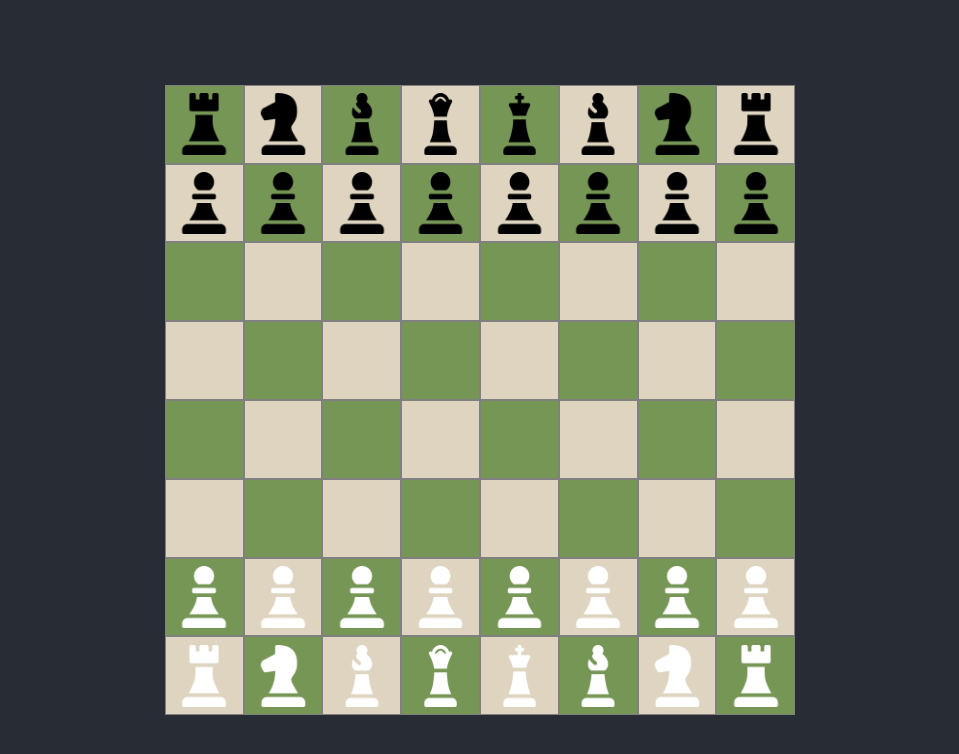
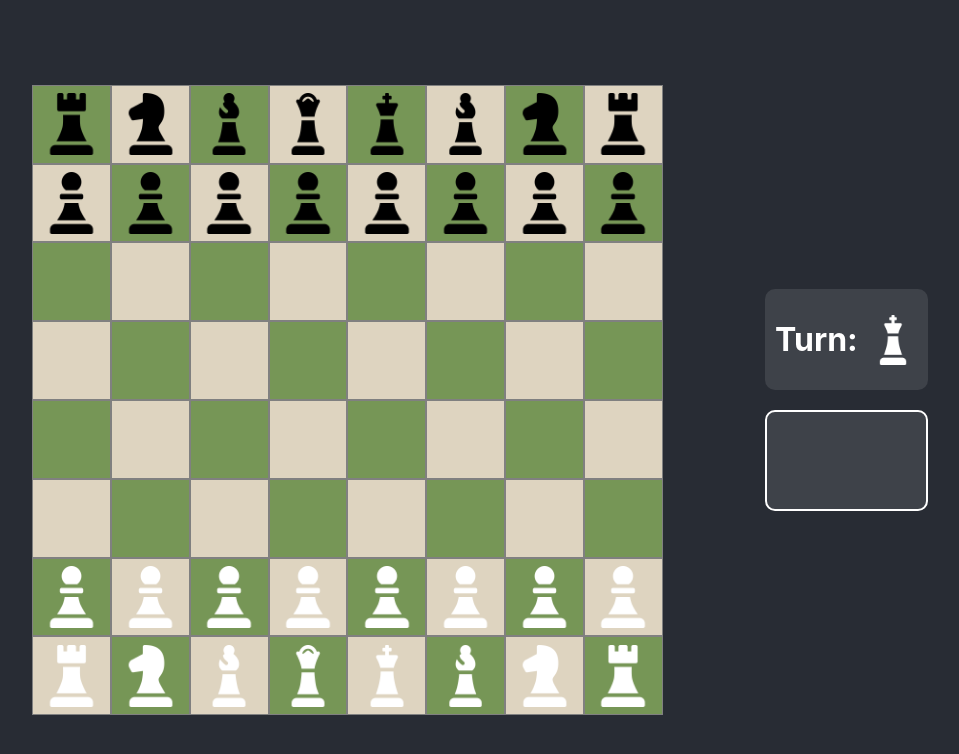
Before and after one commit to AndreaBorg217/chess, a React (Create React App) app: page / in a window 1280 px wide. Shown: the top 754 px of the page, without its empty margins (160-1119 px from the left). Built offline with nearby package versions, Linux system fonts and the light colour scheme.

Commit message:
game: added turn and dead pieces indicator

```diff
--- a/src/App.css
+++ b/src/App.css
@@ -6,9 +6,12 @@
   height: 100vh;
 }
 
-.row{
+.board {
+  height: 75vh;
+}
+
+.row {
   display: flex;
-  flex-direction: row;
 }
 
 .tile {
@@ -21,9 +24,51 @@
   border: 1px solid #808080;
 }
 
-.piece{
+.piece {
   width: 80%;
   height: 80%;
-  align-self: center;
-  justify-self: center;
 }
+
+#stats-container {
+  display: flex;
+  flex-direction: column;
+  padding-left: 8vw;
+  color: white;
+}
+
+#turn-container {
+  display: flex;
+  align-items: center;
+  justify-content: center;
+  gap: 10px;
+  padding: 10px;
+  background-color: #ffffff1a;
+  border-radius: 10px;
+}
+
+#turn-piece, .dead-piece {
+  width: 50px;
+  height: 50px;
+}
+
+#dead-container {
+  margin-top: 20px;
+  padding: 10px;
+  border: 2px solid white;
+  border-radius: 10px;
+  background-color: rgba(255, 255, 255, 0.1);
+}
+
+.dead-pieces {
+  display: flex;
+  flex-direction: column;
+  flex-wrap: wrap;
+  gap: 5px;
+  padding: 10px;
+}
+
+.colour-dead-pieces {
+  display: grid;
+  grid-template-columns: repeat(4, 1fr);
+  margin: 1vh;
+}
--- a/src/App.tsx
+++ b/src/App.tsx
@@ -4,6 +4,7 @@ import './App.css';
 import Piece from './models/piece'
 import Position from './models/position'
 import GameController from './controller'
+import { Colour } from './constants'
 
 function App() {
   const [controller] = useState<GameController>(new GameController());
@@ -15,8 +16,7 @@ function App() {
 
     return (
     <div className="App">
-      <header className="App-header">
-        <div className="board">
+        <div id="board">
           {controller?.board.pieces.map((row, rowIndex) => (
             <div key={rowIndex} className="row">
               {row.map((cell, colIndex) => (
@@ -32,7 +32,29 @@ function App() {
             </div>
           ))}
         </div>
-      </header>
+
+        <div id="stats-container">
+          <div id="turn-container">
+            <h1>Turn:</h1>
+            <img src={`/assets/images/pieces/${controller.currentTurn}/king.png`} id="turn-piece"/>
+          </div>
+          <div id="dead-container">
+            <div className="dead-pieces">
+              <div className='colour-dead-pieces'>
+                {controller.deadPieces.get(Colour.WHITE)?.map((piece: Piece) => (
+                  <img key={piece.toString()} src={piece.image} alt={piece.name} className="dead-piece"/>
+                ))}
+                <br/>
+              </div>
+              <div className='colour-dead-pieces'>
+                {controller.deadPieces.get(Colour.BLACK)?.map((piece: Piece) => (
+                  <img key={piece.toString()} src={piece.image} alt={piece.name} className="dead-piece"/>
+                ))}
+              </div>
+
+            </div>
+          </div>
+        </div>
     </div>
   );
 }
--- a/src/controller.tsx
+++ b/src/controller.tsx
@@ -7,11 +7,14 @@ class GameController {
     board: Board;
     selectedPiece: Piece | undefined;
     currentTurn: Colour = Colour.WHITE;
+    deadPieces: Map<Colour, Piece[]> = new Map<Colour, Piece[]>();
     private updateUI?: () => void;
 
     constructor() {
         this.board = new Board();
         this.selectedPiece = undefined;
+        this.deadPieces.set(Colour.WHITE, []);
+        this.deadPieces.set(Colour.BLACK, []);
     }
 
     public setUpdateCallback(callback: () => void) {
@@ -43,6 +46,12 @@ class GameController {
             this.board.pieces[clickedPosition.row][clickedPosition.col] = this.selectedPiece;
             this.board.pieces[this.selectedPiece.position.row][this.selectedPiece.position.col] = undefined;
             this.board.pieces[clickedPosition.row][clickedPosition.col]!.position = clickedPosition;
+            // check if piece was killed
+            if (clickedCell instanceof Piece && clickedCell.colour === this.getOpponentColour()) {
+                console.log("Killed", clickedCell.toString());
+                this.deadPieces.get(this.getOpponentColour())?.push(clickedCell);
+
+            }
             // clear selected pieces
             this.selectedPiece = undefined;
             console.log("Cleared selectedPiece");
```
